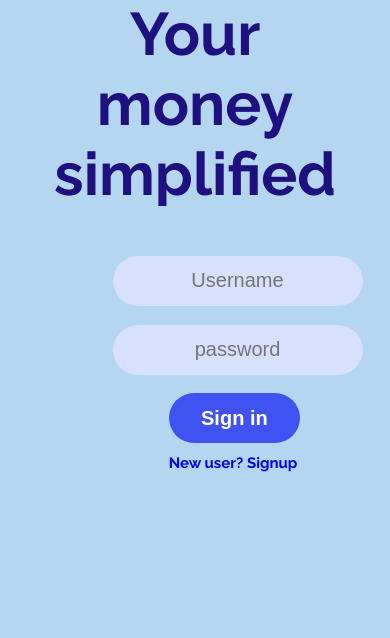
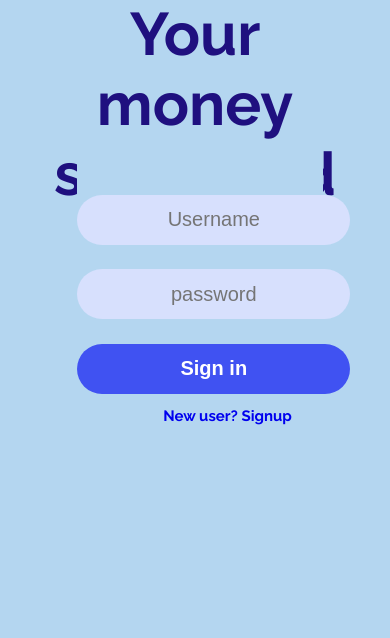
Before and after one commit to ag2byte/cs50web, a Django app: page / in a window 390 px wide. Shown: the part 171-809 px from the top of the page. Run offline with Django 3.2, Linux system fonts and the light colour scheme.

Commit message:
✏ [UPDATE] REsponsive added for layout and index

```diff
--- a/capstone/static/capstone/css/login.css
+++ b/capstone/static/capstone/css/login.css
@@ -79,7 +79,7 @@
   font-weight: 100;
 }
 
-@media (max-width: 480px) {
+@media (max-width: 600px) {
   #img {
     display: none;
   }
@@ -88,12 +88,16 @@
   }
   #header {
     background-color: #b4d6f0;
+    display: flex;
+    flex-direction: column;
   }
   #login-card {
-    margin-top: 70%;
+    margin-top: 40%;
+    margin-left: 10%;
   }
   input {
-    width: 250px;
+    width: 70vw;
+    /* margin-left: 0; */
     margin-bottom: 10%;
     padding-left: 0;
     font-size: 20px;
@@ -104,9 +108,9 @@
     border-radius: 150px;
   }
   button {
-    width: 70%;
+    width: 70vw;
     margin-bottom: 5%;
-    margin-left: 30%;
+    margin-left: 0%;
     height: 50px;
     border: none;
     background: #4052f2;
@@ -116,7 +120,7 @@
     color: white;
   }
   #login-card a {
-    margin-left: 30%;
+    margin-left: 35%;
     font-size: 15px;
     text-decoration: none;
     font-weight: 50;
--- a/capstone/static/capstone/css/signup.css
+++ b/capstone/static/capstone/css/signup.css
@@ -45,7 +45,7 @@
   background: #fcaa23;
   cursor: pointer;
 }
-@media (max-width: 480px) {
+@media (max-width: 600px) {
   #signupcard {
     flex-direction: column;
     margin-top: 80%;
--- a/capstone/views.py
+++ b/capstone/views.py
@@ -72,14 +72,14 @@
     exp_dict = {}
     inc_dict = {}
     for key in exp_type:
-        t = Expense.objects.all().filter(t_type=key)
+        t = Expense.objects.all().filter(t_type=key,user= request.user)
         s = t.aggregate(Sum('amt'))['amt__sum']
         if s!= None:
             exp_dict[key] = s
         else:
             exp_dict[key] = 0
     for key in inc_type:
-        t = Income.objects.all().filter(t_type=key)
+        t = Income.objects.all().filter(t_type=key,user= request.user)
         s = t.aggregate(Sum('amt'))['amt__sum']
         if s != None:
             inc_dict[key] = s
```
Also changed, not shown: capstone/static/capstone/css/index.css (+33 -2 lines), capstone/static/capstone/css/layout.css (+23 -6 lines), capstone/templates/capstone/index.html (+4 -4 lines), db.sqlite3.
